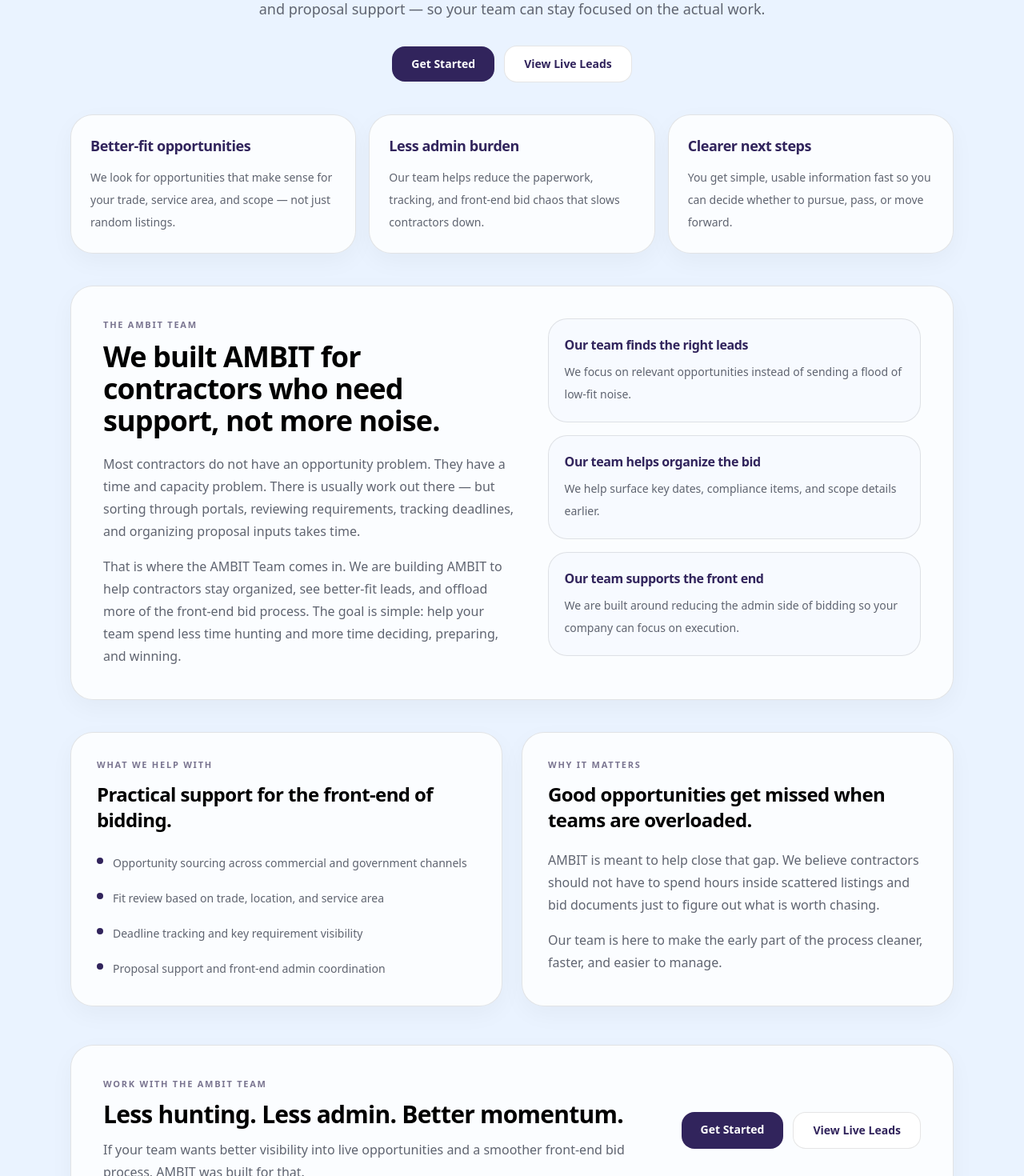
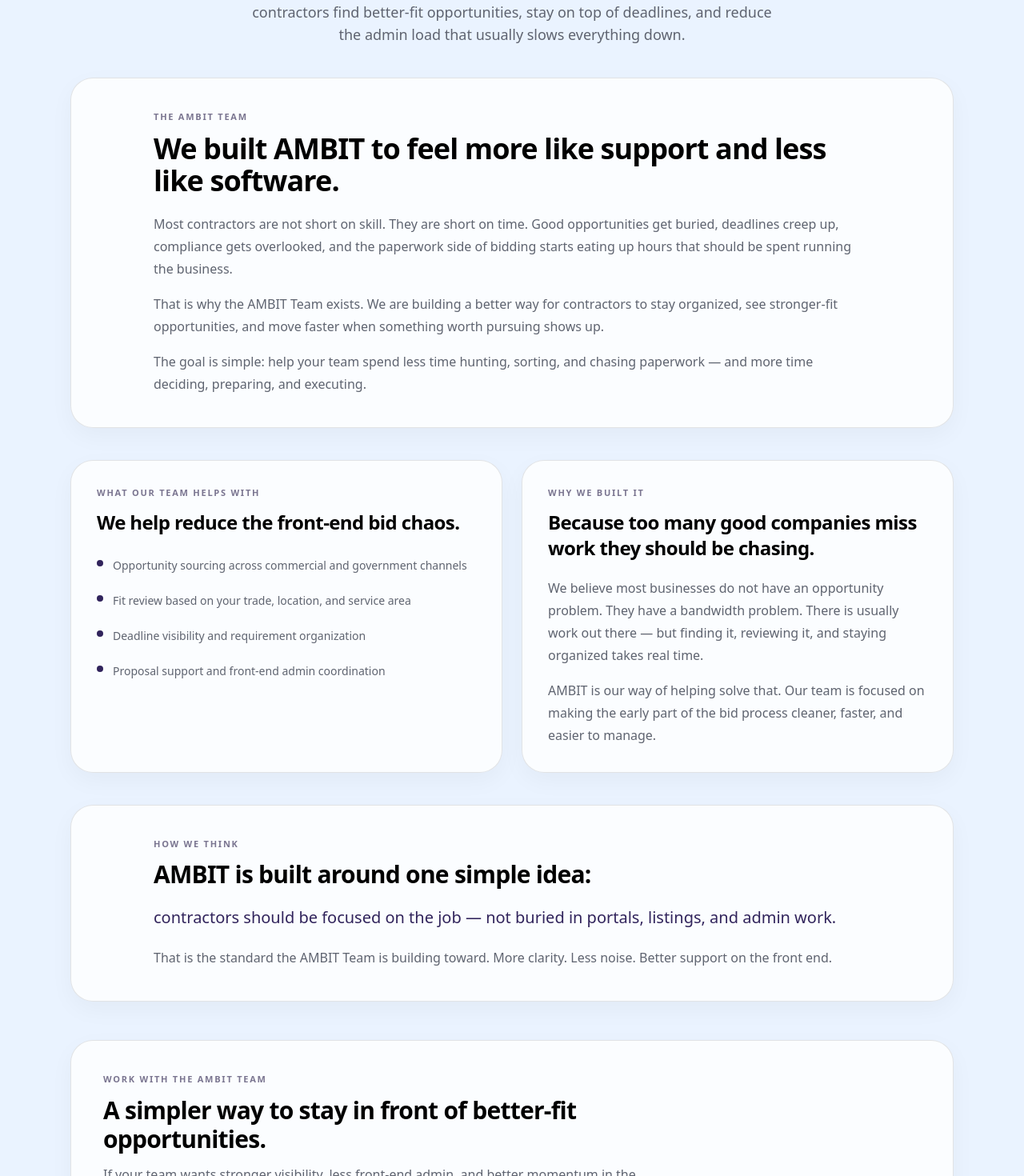
Before and after one commit to seansevrix/ambit, a Next.js app: page /about in a window 1280 px wide. Shown: the part 400-1870 px from the top of the page at 80% size. Built offline with nearby package versions, Linux system fonts and the light colour scheme.

Commit message:
Refine About page to feel more personal

```diff
--- a/app/about/page.tsx
+++ b/app/about/page.tsx
@@ -3,11 +3,10 @@ import Link from "next/link";
 export const metadata = {
   title: "About Us | AMBIT",
   description:
-    "Learn about the AMBIT Team and how we help contractors source opportunities, stay on top of compliance, and reduce the admin side of bidding.",
+    "Learn about the AMBIT Team and how we help contractors reduce the admin side of bidding.",
 };
 
 const GET_STARTED_HREF = "/get-started";
-const PREVIEW_HREF = "/live-opportunities";
 
 const WRAP = "mx-auto max-w-6xl px-6";
 const PANEL =
@@ -19,56 +18,21 @@ export default function AboutPage() {
       <section className="pt-16 pb-10">
         <div className={WRAP}>
           <div className="mx-auto max-w-4xl text-center">
-            <div className="text-[11px] font-semibold uppercase tracking-[0.16em] text-[#6B7280]">
+            <div className="text-[11px] font-semibold uppercase tracking-[0.16em] text-[#7A7590]">
               About Us
             </div>
 
             <h1 className="mt-4 text-4xl font-semibold tracking-tight sm:text-5xl md:text-6xl">
-              Built to feel like an
-              <span className="block">extension of your team.</span>
+              Built by a team that understands
+              <span className="block">how messy bidding can get.</span>
             </h1>
 
             <p className="mx-auto mt-6 max-w-2xl text-base leading-7 text-[#5F6470] md:text-lg">
-              AMBIT helps contractors find better-fit commercial and government
-              opportunities and move faster when the right one shows up. Our
-              team focuses on the front-end workload — sourcing, fit review,
-              deadlines, compliance details, and proposal support — so your team
-              can stay focused on the actual work.
+              AMBIT was built to make the front-end of bidding feel lighter.
+              Our team helps contractors find better-fit opportunities, stay on
+              top of deadlines, and reduce the admin load that usually slows
+              everything down.
             </p>
-
-            <div className="mt-8 flex flex-col items-center justify-center gap-3 sm:flex-row">
-              <Link
-                href={GET_STARTED_HREF}
-                className="inline-flex rounded-2xl bg-[#31245C] px-6 py-3 text-sm font-semibold text-white transition hover:opacity-95"
-              >
-                Get Started
-              </Link>
-              <Link
-                href={PREVIEW_HREF}
-                className="inline-flex rounded-2xl border border-black/10 bg-white px-6 py-3 text-sm font-semibold text-[#31245C] transition hover:bg-black/[0.03]"
-              >
-                View Live Leads
-              </Link>
-            </div>
-          </div>
-        </div>
-      </section>
-
-      <section className="pb-10">
-        <div className={WRAP}>
-          <div className="grid gap-4 md:grid-cols-3">
-            <InfoCard
-              title="Better-fit opportunities"
-              text="We look for opportunities that make sense for your trade, service area, and scope — not just random listings."
-            />
-            <InfoCard
-              title="Less admin burden"
-              text="Our team helps reduce the paperwork, tracking, and front-end bid chaos that slows contractors down."
-            />
-            <InfoCard
-              title="Clearer next steps"
-              text="You get simple, usable information fast so you can decide whether to pursue, pass, or move forward."
-            />
           </div>
         </div>
       </section>
@@ -76,47 +40,34 @@ export default function AboutPage() {
       <section className="pb-10">
         <div className={WRAP}>
           <div className={`${PANEL} p-8 md:p-10`}>
-            <div className="grid gap-10 md:grid-cols-[1.05fr_0.95fr] md:items-start">
-              <div>
+            <div className="mx-auto max-w-4xl">
               <div className="text-[11px] font-semibold uppercase tracking-[0.16em] text-[#7A7590]">
                 The AMBIT Team
               </div>
 
               <h2 className="mt-3 text-3xl font-semibold tracking-tight md:text-4xl">
-                  We built AMBIT for contractors who need support, not more
-                  noise.
+                We built AMBIT to feel more like support and less like software.
               </h2>
 
               <p className="mt-5 text-sm leading-7 text-[#5F6470] md:text-base">
-                  Most contractors do not have an opportunity problem. They have
-                  a time and capacity problem. There is usually work out there —
-                  but sorting through portals, reviewing requirements, tracking
-                  deadlines, and organizing proposal inputs takes time.
+                Most contractors are not short on skill. They are short on time.
+                Good opportunities get buried, deadlines creep up, compliance
+                gets overlooked, and the paperwork side of bidding starts eating
+                up hours that should be spent running the business.
               </p>
 
               <p className="mt-4 text-sm leading-7 text-[#5F6470] md:text-base">
-                  That is where the AMBIT Team comes in. We are building AMBIT
-                  to help contractors stay organized, see better-fit leads, and
-                  offload more of the front-end bid process. The goal is simple:
-                  help your team spend less time hunting and more time deciding,
-                  preparing, and winning.
+                That is why the AMBIT Team exists. We are building a better way
+                for contractors to stay organized, see stronger-fit
+                opportunities, and move faster when something worth pursuing
+                shows up.
               </p>
-              </div>
 
-              <div className="grid gap-4">
-                <TeamPoint
-                  title="Our team finds the right leads"
-                  text="We focus on relevant opportunities instead of sending a flood of low-fit noise."
-                />
-                <TeamPoint
-                  title="Our team helps organize the bid"
-                  text="We help surface key dates, compliance items, and scope details earlier."
-                />
-                <TeamPoint
-                  title="Our team supports the front end"
-                  text="We are built around reducing the admin side of bidding so your company can focus on execution."
-                />
-              </div>
+              <p className="mt-4 text-sm leading-7 text-[#5F6470] md:text-base">
+                The goal is simple: help your team spend less time hunting,
+                sorting, and chasing paperwork — and more time deciding,
+                preparing, and executing.
+              </p>
             </div>
           </div>
         </div>
@@ -127,37 +78,67 @@ export default function AboutPage() {
           <div className="grid gap-6 md:grid-cols-2">
             <div className={`${PANEL} p-8`}>
               <div className="text-[11px] font-semibold uppercase tracking-[0.16em] text-[#7A7590]">
-                What We Help With
+                What Our Team Helps With
               </div>
+
               <h3 className="mt-3 text-2xl font-semibold tracking-tight">
-                Practical support for the front-end of bidding.
+                We help reduce the front-end bid chaos.
               </h3>
 
               <div className="mt-6 space-y-4">
                 <Bullet line="Opportunity sourcing across commercial and government channels" />
-                <Bullet line="Fit review based on trade, location, and service area" />
-                <Bullet line="Deadline tracking and key requirement visibility" />
+                <Bullet line="Fit review based on your trade, location, and service area" />
+                <Bullet line="Deadline visibility and requirement organization" />
                 <Bullet line="Proposal support and front-end admin coordination" />
               </div>
             </div>
 
             <div className={`${PANEL} p-8`}>
               <div className="text-[11px] font-semibold uppercase tracking-[0.16em] text-[#7A7590]">
-                Why It Matters
+                Why We Built It
               </div>
+
               <h3 className="mt-3 text-2xl font-semibold tracking-tight">
-                Good opportunities get missed when teams are overloaded.
+                Because too many good companies miss work they should be chasing.
               </h3>
 
               <p className="mt-5 text-sm leading-7 text-[#5F6470] md:text-base">
-                AMBIT is meant to help close that gap. We believe contractors
-                should not have to spend hours inside scattered listings and
-                bid documents just to figure out what is worth chasing.
+                We believe most businesses do not have an opportunity problem.
+                They have a bandwidth problem. There is usually work out there —
+                but finding it, reviewing it, and staying organized takes real
+                time.
               </p>
 
               <p className="mt-4 text-sm leading-7 text-[#5F6470] md:text-base">
-                Our team is here to make the early part of the process cleaner,
-                faster, and easier to manage.
+                AMBIT is our way of helping solve that. Our team is focused on
+                making the early part of the bid process cleaner, faster, and
+                easier to manage.
+              </p>
+            </div>
+          </div>
+        </div>
+      </section>
+
+      <section className="pb-10">
+        <div className={WRAP}>
+          <div className={`${PANEL} p-8 md:p-10`}>
+            <div className="mx-auto max-w-4xl">
+              <div className="text-[11px] font-semibold uppercase tracking-[0.16em] text-[#7A7590]">
+                How We Think
+              </div>
+
+              <h3 className="mt-3 text-2xl font-semibold tracking-tight md:text-3xl">
+                AMBIT is built around one simple idea:
+              </h3>
+
+              <p className="mt-5 text-lg leading-8 text-[#31245C] md:text-xl">
+                contractors should be focused on the job — not buried in portals,
+                listings, and admin work.
+              </p>
+
+              <p className="mt-5 text-sm leading-7 text-[#5F6470] md:text-base">
+                That is the standard the AMBIT Team is building toward. More
+                clarity. Less noise. Better support on the front end.
               </p>
             </div>
           </div>
@@ -166,72 +147,42 @@ export default function AboutPage() {
 
       <section className="pb-16 pt-2">
         <div className={WRAP}>
-          <div className={`${PANEL} flex flex-col gap-6 p-8 md:flex-row md:items-center md:justify-between md:p-10`}>
+          <div className={`${PANEL} flex flex-col gap-6 p-8 md:p-10`}>
             <div className="max-w-2xl">
               <div className="text-[11px] font-semibold uppercase tracking-[0.16em] text-[#7A7590]">
                 Work With The AMBIT Team
               </div>
+
               <h3 className="mt-3 text-2xl font-semibold tracking-tight md:text-3xl">
-                Less hunting. Less admin. Better momentum.
+                A simpler way to stay in front of better-fit opportunities.
               </h3>
+
               <p className="mt-3 text-sm leading-7 text-[#5F6470] md:text-base">
-                If your team wants better visibility into live opportunities and
-                a smoother front-end bid process, AMBIT was built for that.
+                If your team wants stronger visibility, less front-end admin,
+                and better momentum in the bidding process, AMBIT was built for
+                that.
               </p>
             </div>
 
-            <div className="flex flex-col gap-3 sm:flex-row">
+            <div className="flex flex-col gap-4 sm:flex-row sm:items-center sm:justify-between">
               <Link
                 href={GET_STARTED_HREF}
-                className="inline-flex rounded-2xl bg-[#31245C] px-6 py-3 text-sm font-semibold text-white transition hover:opacity-95"
+                className="inline-flex w-fit rounded-2xl bg-[#31245C] px-6 py-3 text-sm font-semibold text-white transition hover:opacity-95"
               >
                 Get Started
               </Link>
-              <Link
-                href={PREVIEW_HREF}
-                className="inline-flex rounded-2xl border border-black/10 bg-white px-6 py-3 text-sm font-semibold text-[#31245C] transition hover:bg-black/[0.03]"
+
+              <a
+                href="mailto:ambit@sevrixgov.com"
+                className="text-sm font-medium text-[#5F6470] underline underline-offset-4 hover:text-[#31245C]"
               >
-                View Live Leads
-              </Link>
+                ambit@sevrixgov.com
+              </a>
             </div>
           </div>
         </div>
       </section>
     </main>
-  );
-}
-
-function InfoCard({
-  title,
-  text,
-}: {
-  title: string;
-  text: string;
-}) {
-  return (
-    <div className={`${PANEL} p-6`}>
-      <div className="text-lg font-semibold tracking-tight text-[#31245C]">
-        {title}
-      </div>
-      <p className="mt-3 text-sm leading-7 text-[#5F6470]">{text}</p>
-    </div>
-  );
-}
-
-function TeamPoint({
-  title,
-  text,
-}: {
-  title: string;
-  text: string;
-}) {
-  return (
-    <div className="rounded-[24px] border border-black/10 bg-[#F7FAFF] p-5">
-      <div className="text-base font-semibold tracking-tight text-[#31245C]">
-        {title}
-      </div>
-      <p className="mt-2 text-sm leading-7 text-[#5F6470]">{text}</p>
-    </div>
   );
 }
 
```
Lines whose indentation alone changed are shown as unchanged.
